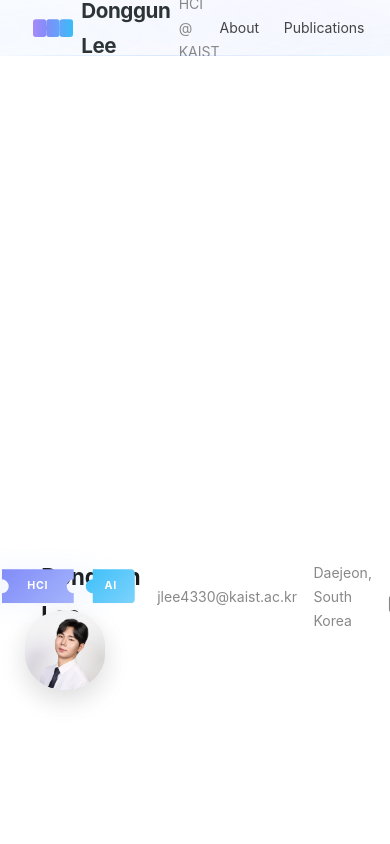
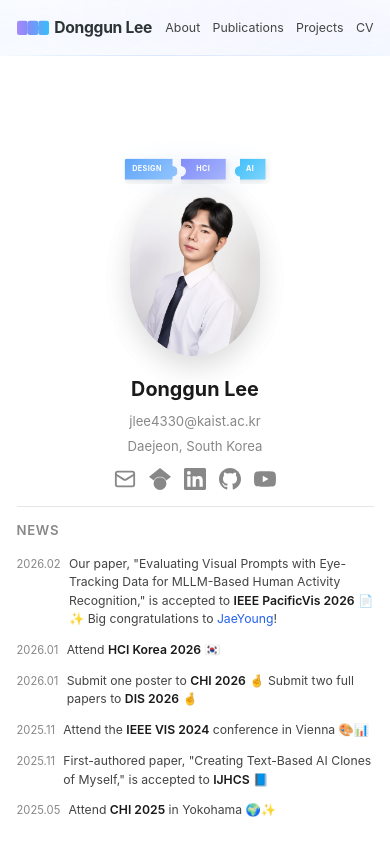
Before and after one commit to jlee4330/mywebsite, a React (Vite) app: page / in a window 390 px wide. Shown: the top 844 px of the page. Built offline with nearby package versions, Linux system fonts and the light colour scheme.

Commit message:
mobile view fix

```diff
--- a/src/index.css
+++ b/src/index.css
@@ -1161,38 +1161,112 @@ a:hover {
   font-size: 0.85rem;
 }
 
-/* ─── Responsive ─── */
+/* ─── Responsive: Tablet / Mobile ─── */
 @media (max-width: 768px) {
+
+  /* ── Header ── */
+  .header-inner {
+    padding: 0 1rem;
+  }
+
+  .header-name {
+    font-size: 1.05rem;
+  }
+
+  .header-affiliation {
+    display: none;
+  }
+
+  .header-nav {
+    gap: 0.75rem;
+  }
+
+  .header-nav a {
+    font-size: 0.75rem;
+  }
+
+  /* ── Layout ── */
   .page-layout {
     flex-direction: column;
   }
 
+  /* ── Sidebar: vertical stack ── */
   .sidebar {
     position: relative;
     width: 100%;
     height: auto;
     border-right: none;
     border-bottom: 1px solid var(--border-color);
-    padding: 2rem 1.5rem;
-    flex-direction: row;
-    flex-wrap: wrap;
+    padding: 2rem 1.5rem 1.5rem;
+    flex-direction: column;
     align-items: center;
-    gap: 1.5rem;
+    gap: 0;
   }
 
   .sidebar-profile {
     display: flex;
+    flex-direction: column;
     align-items: center;
-    gap: 1rem;
-    text-align: left;
+    text-align: center;
     margin-bottom: 0;
+    width: 100%;
   }
 
-  .sidebar-photo {
-    width: 80px;
-    height: 80px;
+  /* ── Photo / Puzzle Wrapper ── */
+  .photo-wrapper {
+    padding-top: 36px;
+    width: 100%;
+    max-width: 240px;
+    margin: 0 auto;
   }
 
+  .photo-crossfade {
+    width: 65%;
+    margin: 0 auto 0.75rem;
+  }
+
+  .puzzle-group {
+    top: -2px;
+    height: 36px;
+    transform: translateX(-50%) scale(0.85);
+  }
+
+  .floating-label {
+    font-size: 0.58rem;
+    height: 28px;
+  }
+
+  .label-design {
+    width: 70px;
+    padding: 0 18px 0 8px;
+  }
+
+  .label-hci {
+    width: 60px;
+    padding: 0 10px;
+  }
+
+  .label-ai {
+    width: 48px;
+    padding: 0 8px 0 15px;
+  }
+
+  /* ── Sidebar Info ── */
+  .sidebar-name {
+    font-size: 1.2rem;
+    margin-top: 0.25rem;
+  }
+
+  .sidebar-title {
+    font-size: 0.8rem;
+  }
+
+  .sidebar-icons {
+    gap: 0.8rem;
+    margin-top: 0.5rem;
+  }
+
+  /* ── Sidebar Nav (if any) ── */
   .sidebar-nav {
     margin-bottom: 0;
   }
@@ -1200,6 +1274,7 @@ a:hover {
   .sidebar-nav ul {
     display: flex;
     gap: 1.25rem;
+    justify-content: center;
   }
 
   .sidebar-contact {
@@ -1208,13 +1283,142 @@ a:hover {
     margin-top: 0;
   }
 
-  .sidebar-icons {
-    gap: 1rem;
+  /* ── Sidebar News ── */
+  .sidebar-news {
+    margin-top: 1rem;
+    padding-top: 0.75rem;
+    width: 100%;
+  }
+
+  .sidebar-news-item {
+    gap: 0.5rem;
+    margin-bottom: 0.35rem;
+  }
+
+  .sidebar-news-date {
+    font-size: 0.68rem;
+  }
+
+  .sidebar-news-text {
+    font-size: 0.74rem;
+  }
+
+  /* ── Sidebar Education ── */
+  .sidebar-education {
+    margin-top: 1rem;
+    padding-top: 0.75rem;
+    width: 100%;
+  }
+
+  .sidebar-edu-degree {
+    font-size: 0.76rem;
+  }
+
+  .sidebar-edu-period {
+    font-size: 0.68rem;
+  }
+
+  .sidebar-edu-sub {
+    font-size: 0.7rem;
+  }
+
+  /* ── Main Content ── */
+  .main-content {
+    margin-left: 0;
+    padding: 1.5rem 1.25rem 2rem;
+  }
+
+  .section-title {
+    font-size: 1.5rem;
+  }
+
+  .intro-text {
+    font-size: 0.9rem;
+  }
+
+  /* ── Publications ── */
+  .pub-entry {
+    font-size: 0.85rem;
+  }
+
+  .pub-entry-title {
+    font-size: 0.9rem;
+  }
+
+  /* ── Projects ── */
+  .project-title {
+    font-size: 1rem;
+  }
+
+  .project-desc {
+    font-size: 0.88rem;
+  }
+
+  .project-exhibit-badge,
+  .project-link-badge {
+    display: block;
+    margin-left: 0;
+    margin-top: 0.35rem;
+    width: fit-content;
+  }
+
+  /* ── News Section Card ── */
+  .news-section-card {
+    padding: 1rem 1.25rem;
+  }
+
+  .news-item {
+    flex-direction: column;
+    gap: 0.25rem;
+    font-size: 0.85rem;
+  }
+
+  .news-date {
+    width: auto;
+    font-size: 0.8rem;
+  }
+
+  /* ── Footer ── */
+  .site-footer {
+    padding: 1.5rem 1rem;
+  }
+}
+
+/* ─── Responsive: Small Phones ─── */
+@media (max-width: 480px) {
+  .header-name {
+    font-size: 0.95rem;
+    gap: 0.35rem;
+  }
+
+  .header-logo {
+    width: 32px;
+  }
+
+  .sidebar {
+    padding: 1.5rem 1rem 1rem;
+  }
+
+  .photo-wrapper {
+    max-width: 200px;
+    padding-top: 30px;
+  }
+
+  .puzzle-group {
+    transform: translateX(-50%) scale(0.75);
   }
 
   .main-content {
-    margin-left: 0;
-    padding: 2rem 1.5rem;
+    padding: 1.25rem 1rem 2rem;
+  }
+
+  .section-title {
+    font-size: 1.35rem;
+  }
+
+  .coffee-chat-btn {
+    font-size: 0.78rem;
+    padding: 0.4rem 0.9rem;
   }
 }
 
```
